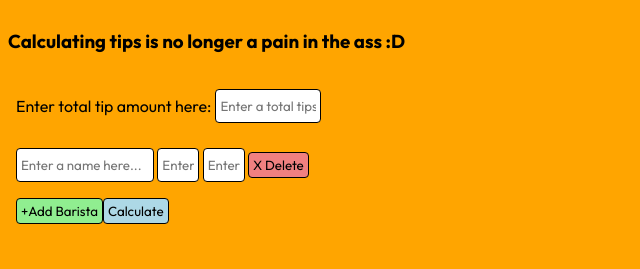
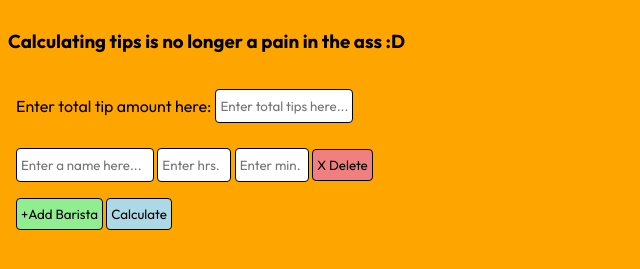
Before and after one commit to taip26/donkey, a plain HTML site: page index.html in a window 1280 px wide. Shown: the part 91-360 px from the top of the page, without its empty margins (0-640 px from the left). Drawn offline with Linux system fonts and the light colour scheme.

Commit message:
changed style again

```diff
--- a/index.html
+++ b/index.html
@@ -18,15 +18,17 @@
     <h1>Sweet Donkey Tips Calculator</h1>
     <h3>Calculating tips is no longer a pain in the ass :D</h3>
     <div id="total-tips">
-        <p>Enter total tip amount here:</p><input id="tip-input" type="text" placeholder="Enter a total tips here..." />
+        <p>Enter total tip amount here:</p><input id="tip-input" type="text" placeholder="Enter total tips here..." />
     </div>
     <div class="barista-group" id="1">
         <input class="barista-name" type="text" placeholder="Enter a name here..." />
-        <input class="barista-hours" type="text" placeholder="Enter hours here..." />
-        <input class="barista-minutes" type="text" placeholder="Enter minutes here..." />
+        <input class="barista-hours" type="text" placeholder="Enter hrs." />
+        <input class="barista-minutes" type="text" placeholder="Enter min." />
         <button class="delete-button">X Delete</button>
     </div>
-    <div id="action-buttons"><button id="add-barista">+Add Barista</button><button id="calculate">Calculate</button>
+    <div id="action-buttons">
+        <button id="add-barista">+Add Barista</button>
+        <button id="calculate">Calculate</button>
     </div>
     <script src="index.js" />
 </body>
--- a/index.js
+++ b/index.js
@@ -15,8 +15,8 @@ function newBarista() {
 
     baristaGroup.innerHTML = `
                 <input class="barista-name" type="text" placeholder="Enter a name here..."/>
-                <input class="barista-hours" type="text" placeholder="Enter hours here..."/>
-                <input class="barista-minutes" type="text" placeholder="Enter minutes here..." />
+                <input class="barista-hours" type="text" placeholder="Enter hrs." />
+                <input class="barista-minutes" type="text" placeholder="Enter min." />
                 <button class="delete-button">X Delete</button>
             `;
 
--- a/style.css
+++ b/style.css
@@ -34,6 +34,7 @@ button {
     border: 1px solid black;
     border-radius: 4px;
     padding: 4px;
+    height: 2rem;
 }
 
 button:hover {
@@ -58,9 +59,13 @@ button:hover {
 
 .barista-hours,
 .barista-minutes {
-    max-width: 2rem;
+    max-width: 4rem;
 }
 
 #tip-input {
-    max-width: 6rem;
+    max-width: 8rem;
 }
+
+#action-buttons {
+    gap: 2px;
+}
```
